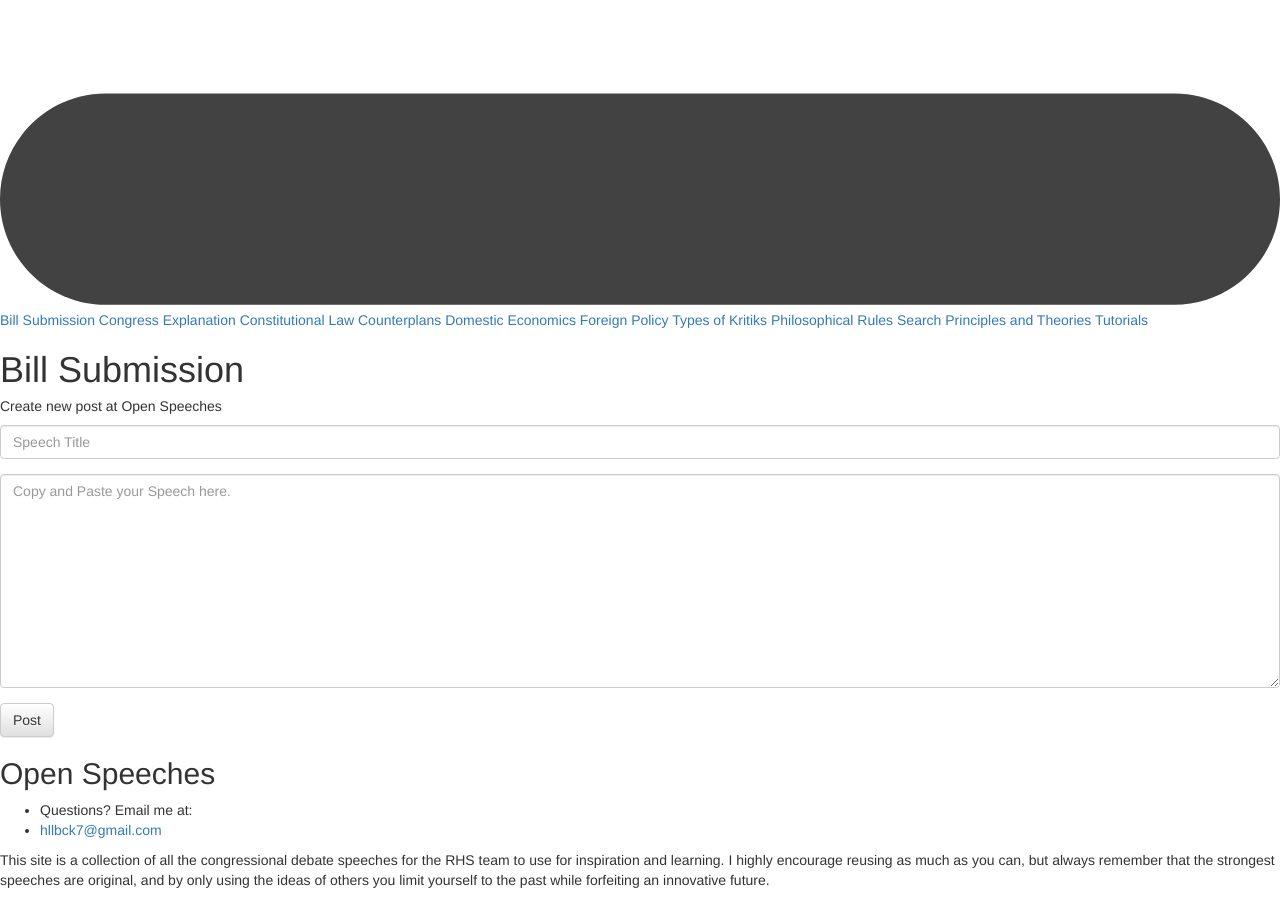
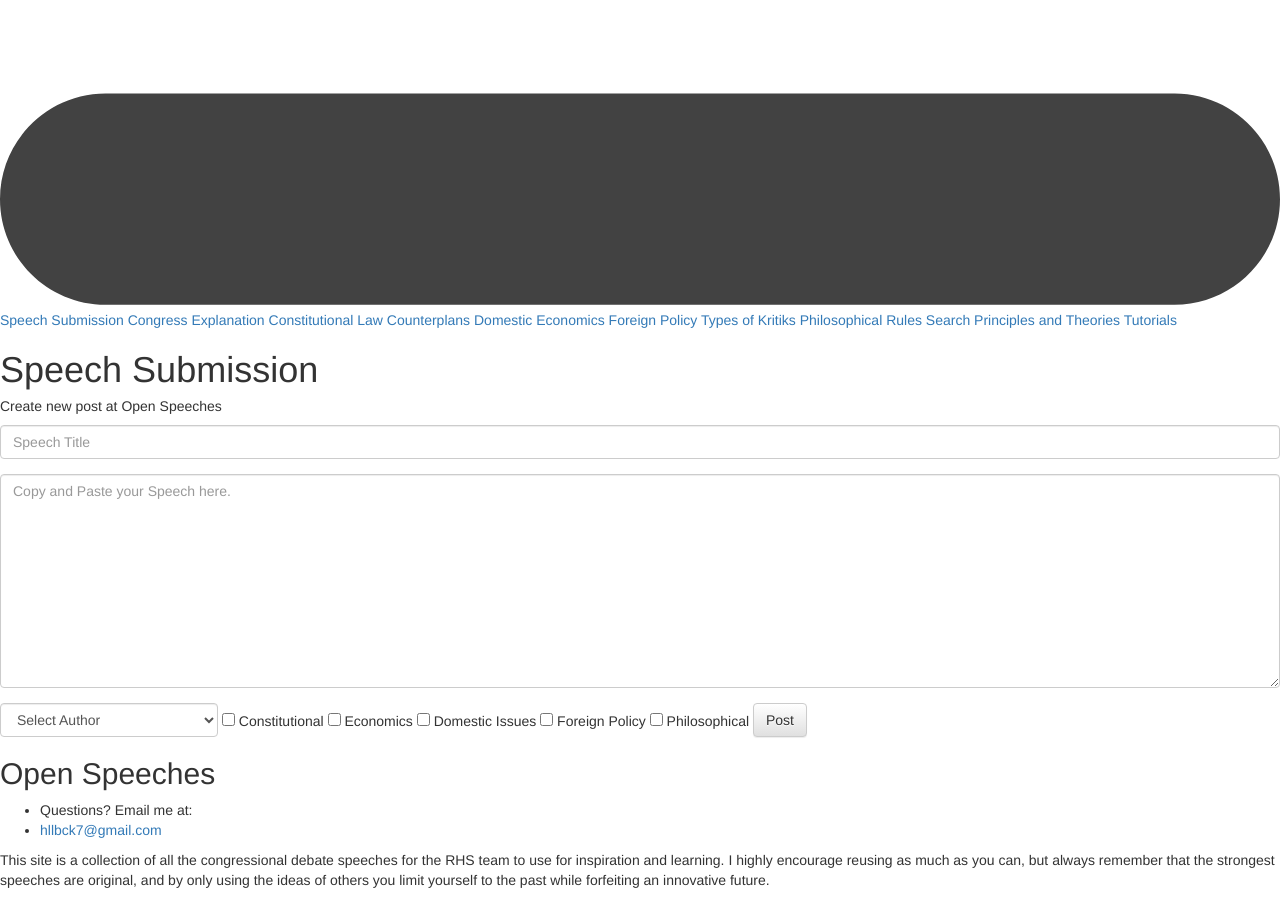
Before and after one commit to lbarberiscanoni/OpenSpeeches, a Jekyll site: the page built from cms.html, in a window 1280 px wide and 900 px high, scrolled down 882 px. Built offline with Jekyll 4.4.1, drawn with Linux system fonts in a browser that asks for light colours; nearby versions of some CDN libraries.

```diff
--- a/cms.html
+++ b/cms.html
@@ -1,7 +1,7 @@
 ---
 layout: page
-title: Bill Submission
-permalink: /billSubmission/
+title: Speech Submission
+permalink: /speechSubmission/
 ---
 <html>
 
@@ -37,6 +37,21 @@ permalink: /billSubmission/
 			<textarea class="form-control" rows="10" id="p_body" placeholder="Copy and Paste your Speech here." name="body"></textarea>
 		</div>
 		<div class="form-inline">
+            <select class="form-control" id="author">
+                <option> Select Author </option>
+                <option> Michael-Gallagher </option>
+                <option> Sarai-Dai </option>
+                <option> Joe-Gunst </option>
+                <option> Lorenzo-Barberis-Canonico </option>
+                <option> Will-Tapp </option>
+            </select>
+            <div class="form-group">
+                <input type="checkbox" value="conlaw" class="tag"> Constitutional
+                <input type="checkbox" value="econ" class="tag"> Economics
+                <input type="checkbox" value="domestic" class="tag"> Domestic Issues
+                <input type="checkbox" value="foreign" class="tag"> Foreign Policy
+                <input type="checkbox" value="philosophical" class="tag"> Philosophical
+            </div>
 			<input type="button" class="btn btn-default" id="go" value="Post" />
 		</div>
 		<div class="collapse" id="submitform">
@@ -163,6 +186,5 @@ permalink: /billSubmission/
 		}
 		$('#p_body').val(src_body) ;
 	}
-
 	</script>
 </body>
```
Also changed, not shown: other parts of cms.html (+8 -0 lines), _posts/2015-06-24-speech-to-revolt.markdown (deleted, +0 -8 lines), _posts/2015-06-24-what-is-hapenning.markdown (deleted, +0 -11 lines), _posts/2015-06-24-whats-the-plan.markdown (deleted, +0 -10 lines), _posts/2015-06-24-women-are-awesome.markdown (deleted, +0 -11 lines), _posts/2015-06-24-women-have-rights.markdown (deleted, +0 -8 lines), javascripts/speechSubmission.js (added, +114 -0 lines). Lines whose indentation alone changed are shown as unchanged.
